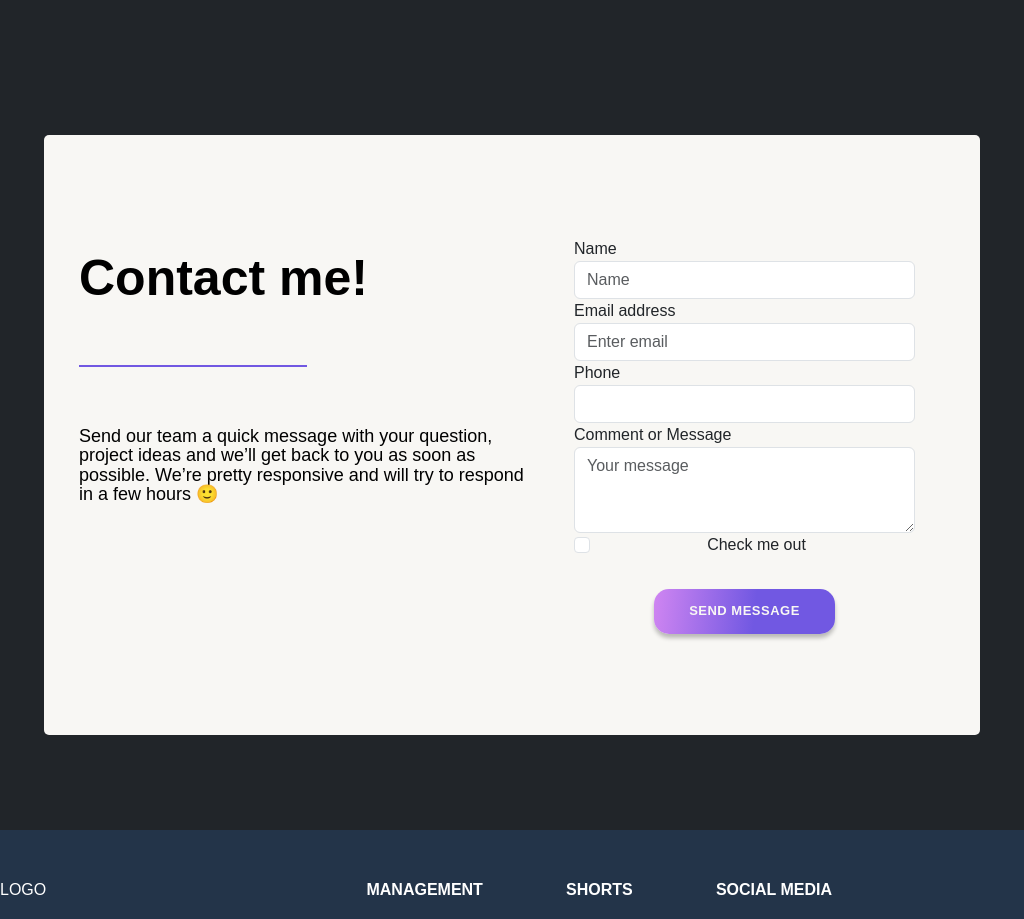
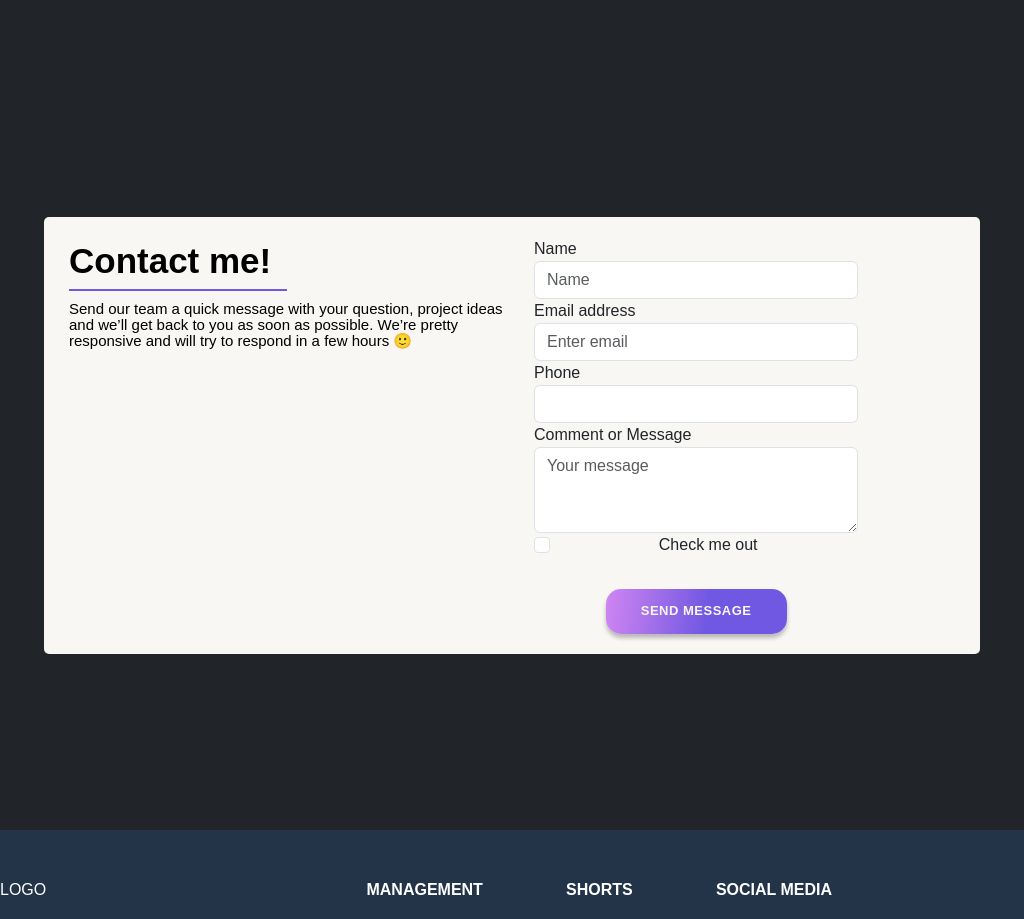
Before and after one commit to VictoriaJ4/dj-portfolio-new, a React (Create React App) app: page / in a window 1024 px wide. Shown: the part 2800-3719 px from the top of the page. Built offline with nearby package versions, Linux system fonts and the light colour scheme.

Commit message:
tablet version

```diff
--- a/src/components/NavBar.js
+++ b/src/components/NavBar.js
@@ -25,7 +25,7 @@ const NavBar = () => {
 						aria-expanded="false"
 						aria-label="Toggle navigation"
 					>
-						<i class="bi bi-list"></i>
+						<i className="bi bi-list"></i>
 
 					</button>
 					<div className="collapse navbar-collapse " id="navbarNav">
--- a/src/pages/About.js
+++ b/src/pages/About.js
@@ -59,7 +59,7 @@ const About = () => {
 								{texts[currentTextIndex]}
 							</p>
 							<button className="cta-button " onClick={handleButtonClick}>
-								Read more <i class="bi bi-arrow-right-circle"></i>
+								Read more <i className="bi bi-arrow-right-circle"></i>
 							</button>
 						</div>
 					</div>
--- a/src/pages/Contact.css
+++ b/src/pages/Contact.css
@@ -83,5 +83,27 @@
 }
 /* tablet */
 @media (min-width: 769px) and (max-width: 1024px) {
+	.contact-text {
+		margin-bottom: 10px;
+		font-size: 35px;
+		font-style: normal;
+		font-weight: 700;
 
+	}
+	.first-text {
+		/* text-align: left; */
+		margin: 5px 5px 5px 5px;
+	}
+	.contact-box {
+
+		height: auto; /* Adjust height for mobile screens */
+		padding:20px
+
+	}
+	.contact-small-text {
+
+		margin-top: 10px;
+		font-size: 15px;
+
+	}
 }
```
Also changed, not shown: 1 other file (tests, documents, lock files or other folders).
